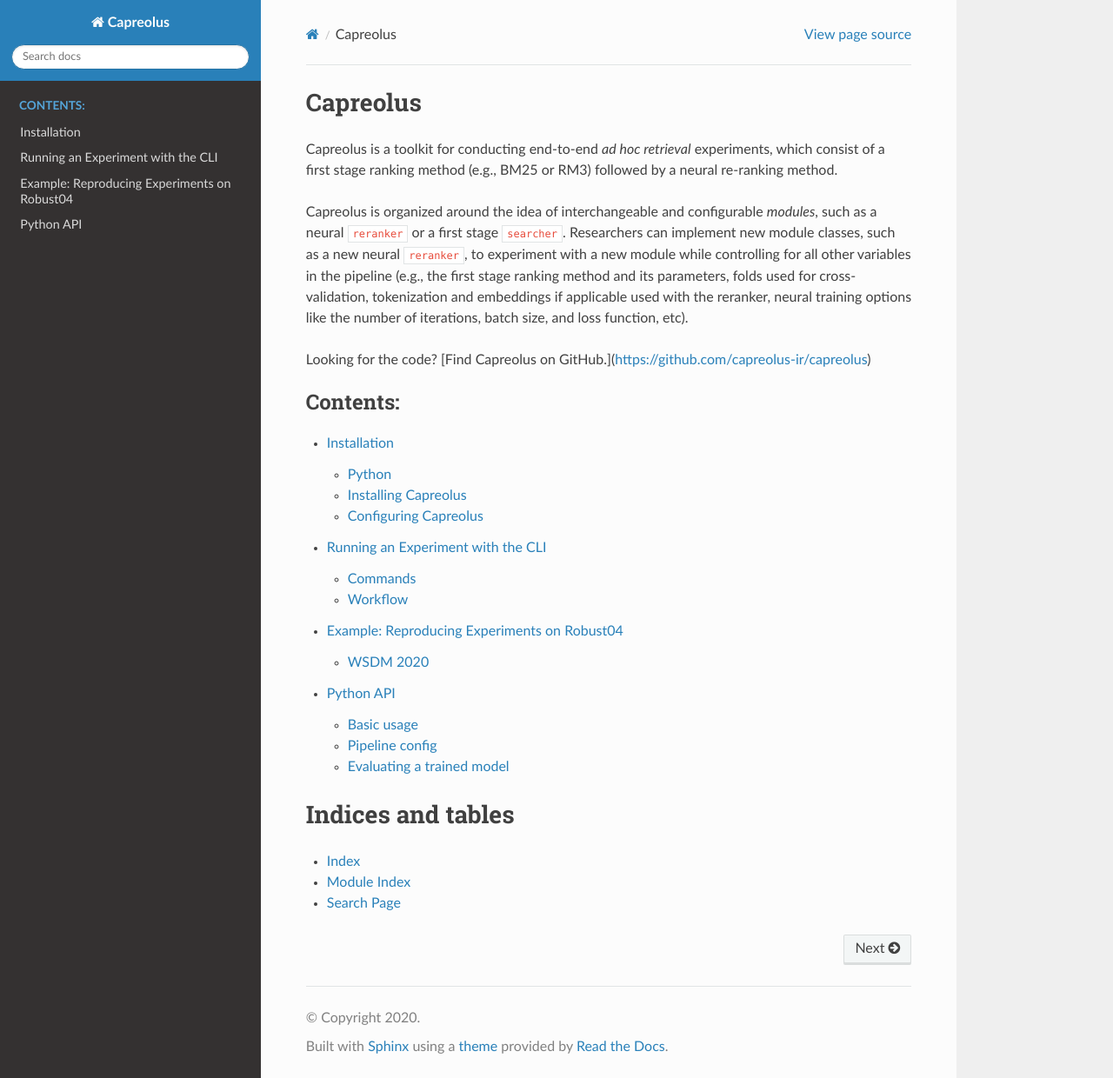
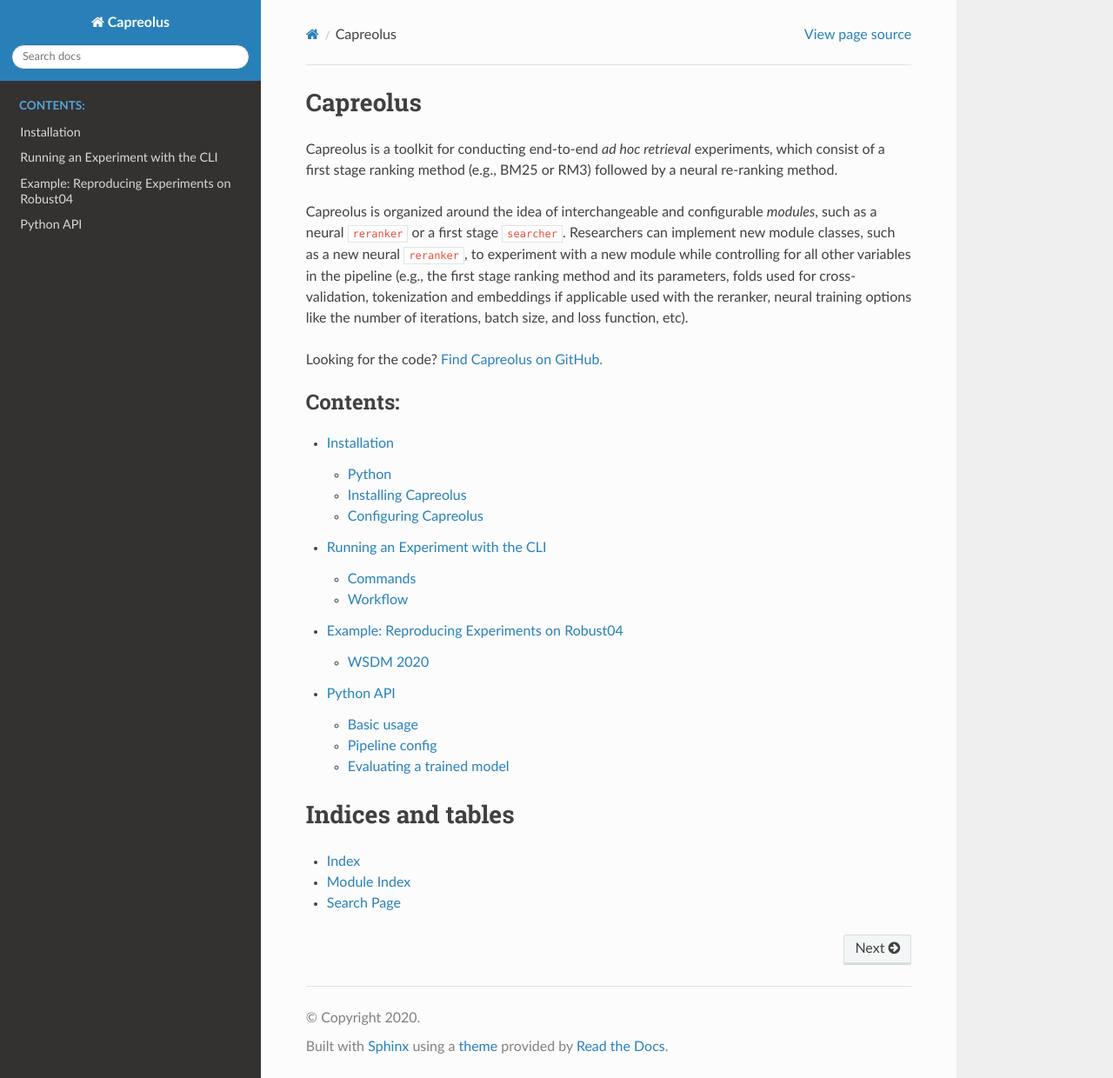
Before and after one commit to capreolus-ir/capreolus, a Sphinx documentation site: the page built from docs/index.rst, in a window 1280 px wide and 1240 px high. Shown: the whole window at 87% size. Built offline with Sphinx 7.4.7 and the Read the Docs theme 2.0.0, drawn with Linux system fonts in a browser that asks for light colours.

Commit message:
fix link

```diff
--- a/docs/index.rst
+++ b/docs/index.rst
@@ -5,7 +5,7 @@
 
 Capreolus is organized around the idea of interchangeable and configurable *modules*, such as a neural ``reranker`` or a first stage ``searcher``. Researchers can implement new module classes, such as a new neural ``reranker``, to experiment with a new module while controlling for all other variables in the pipeline (e.g., the first stage ranking method and its parameters, folds used for cross-validation, tokenization and embeddings if applicable used with the reranker, neural training options like the number of iterations, batch size, and loss function, etc).
 
-Looking for the code? [Find Capreolus on GitHub.](https://github.com/capreolus-ir/capreolus)
+Looking for the code? `Find Capreolus on GitHub. <https://github.com/capreolus-ir/capreolus>`_
 
 .. toctree::
    :maxdepth: 2
```
